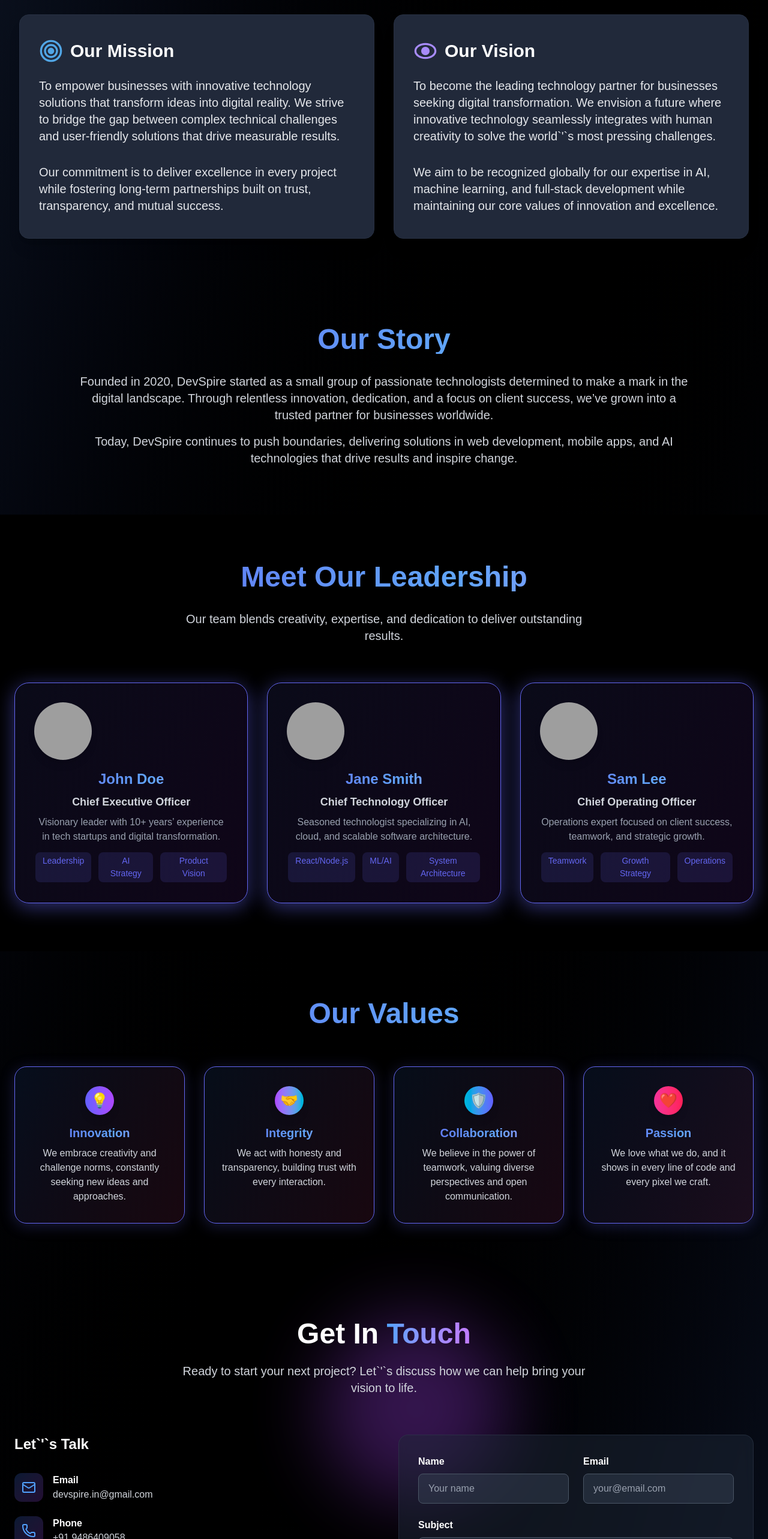
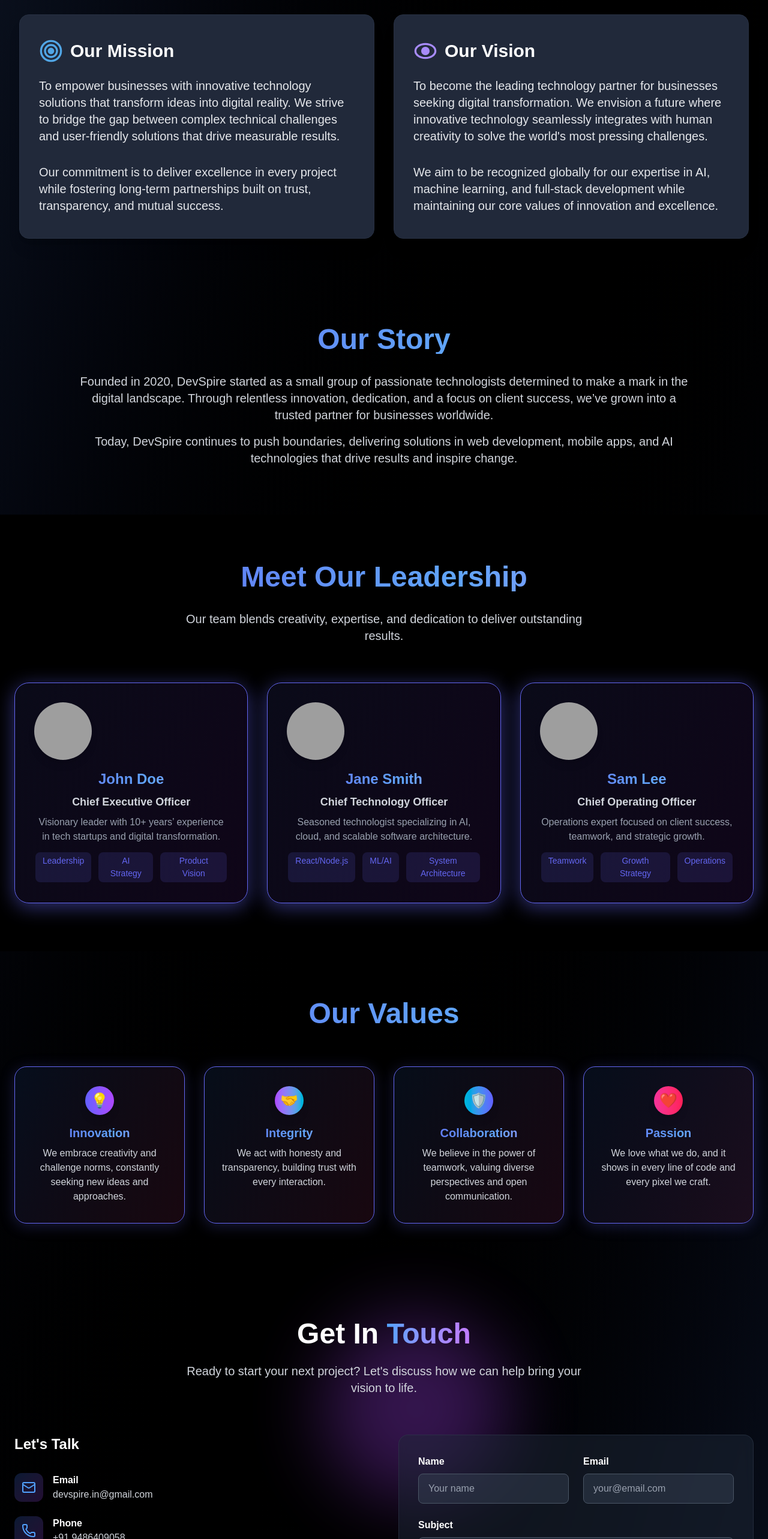
Before and after one commit to knightempire/Devspire, a Next.js app: page /about in a window 1280 px wide. Shown: the part 840-3406 px from the top of the page at 60% size. Built offline with nearby package versions, Linux system fonts and the light colour scheme; grey boxes are pictures that could not be loaded.

Commit message:
changes in about us

```diff
--- a/src/app/about/page.js
+++ b/src/app/about/page.js
@@ -21,7 +21,6 @@
   });
   const handleSubmit = (e) => {
     e.preventDefault();
-    // You can implement your own submit logic here
     setFormData({ name: '', email: '', subject: '', message: '' });
   };
   const handleChange = (e) => {
@@ -41,7 +40,8 @@
         <title>About Us | DevSpire</title>
         <meta name="description" content="Discover DevSpire's mission, vision, team, and values. Learn about our journey, core principles, and how you can connect or join our innovative digital company." />
       </Head>
-      <main className="min-h-screen bg-gradient-to-br from-gray-900 via-black to-gray-900 relative overflow-x-hidden">
+      {/* Remove overflow-x-hidden from here, add to global styles below */}
+      <main className="min-h-screen bg-gradient-to-br from-gray-900 via-black to-gray-900 relative">
         {/* Animated Gradient Blobs / Particles */}
         <div className="absolute inset-0 z-0 pointer-events-none">
           <div className="absolute top-24 left-1/4 w-96 h-96 bg-indigo-500 rounded-full blur-3xl opacity-30 animate-blob"></div>
@@ -120,7 +120,7 @@
                 <span className="text-3xl font-bold text-white">Our Vision</span>
               </div>
               <p className="text-xl text-gray-200 mb-8 font-normal">
-                To become the leading technology partner for businesses seeking digital transformation. We envision a future where innovative technology seamlessly integrates with human creativity to solve the world`&apos;`s most pressing challenges.
+                To become the leading technology partner for businesses seeking digital transformation. We envision a future where innovative technology seamlessly integrates with human creativity to solve the world&apos;s most pressing challenges.
               </p>
               <p className="text-xl text-gray-200 font-normal">
                 We aim to be recognized globally for our expertise in AI, machine learning, and full-stack development while maintaining our core values of innovation and excellence.
@@ -239,12 +239,12 @@
                 Get In <span className="bg-gradient-to-r from-blue-400 to-purple-400 bg-clip-text text-transparent">Touch</span>
               </h2>
               <p className="text-xl text-gray-300 max-w-2xl mx-auto">
-                Ready to start your next project? Let`&apos;`s discuss how we can help bring your vision to life.
+                Ready to start your next project? Let&apos;s discuss how we can help bring your vision to life.
               </p>
             </div>
             <div className="grid lg:grid-cols-2 gap-12">
               <div>
-                <h3 className="text-2xl font-bold text-white mb-8">Let`&apos;`s Talk</h3>
+                <h3 className="text-2xl font-bold text-white mb-8">Let&apos;s Talk</h3>
                 <div className="space-y-6">
                   {contactInfo.map((info, index) => (
                     <div key={index} className="flex items-center space-x-4">
@@ -362,12 +362,13 @@
           </div>
         </section>
 
-        {/* CTA Section */}
-
         <Footer />
 
         {/* Custom Animations & Styles */}
         <style jsx global>{`
+          html, body {
+            overflow-x: hidden !important;
+          }
           .gradient-text {
             background: linear-gradient(90deg, #6366f1 0%, #60a5fa 60%, #a78bfa 100%);
             color: transparent;
```
